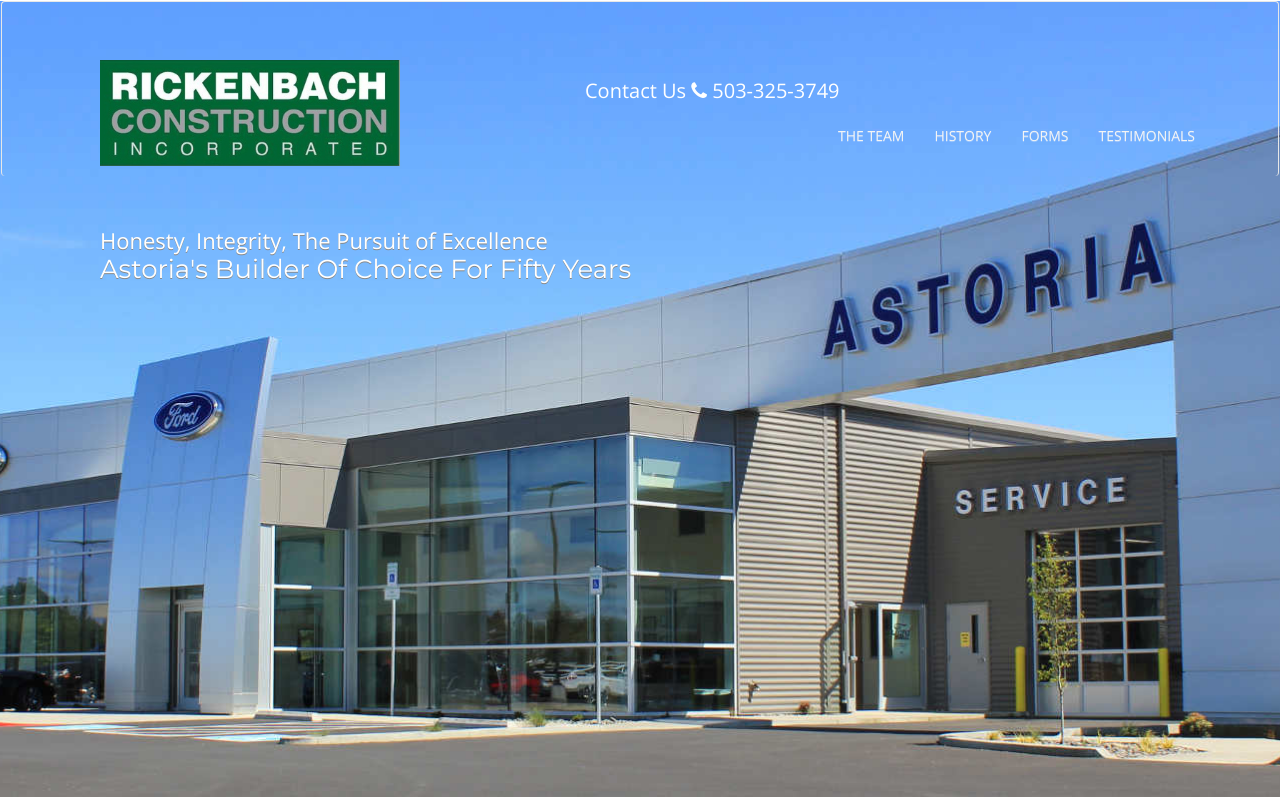
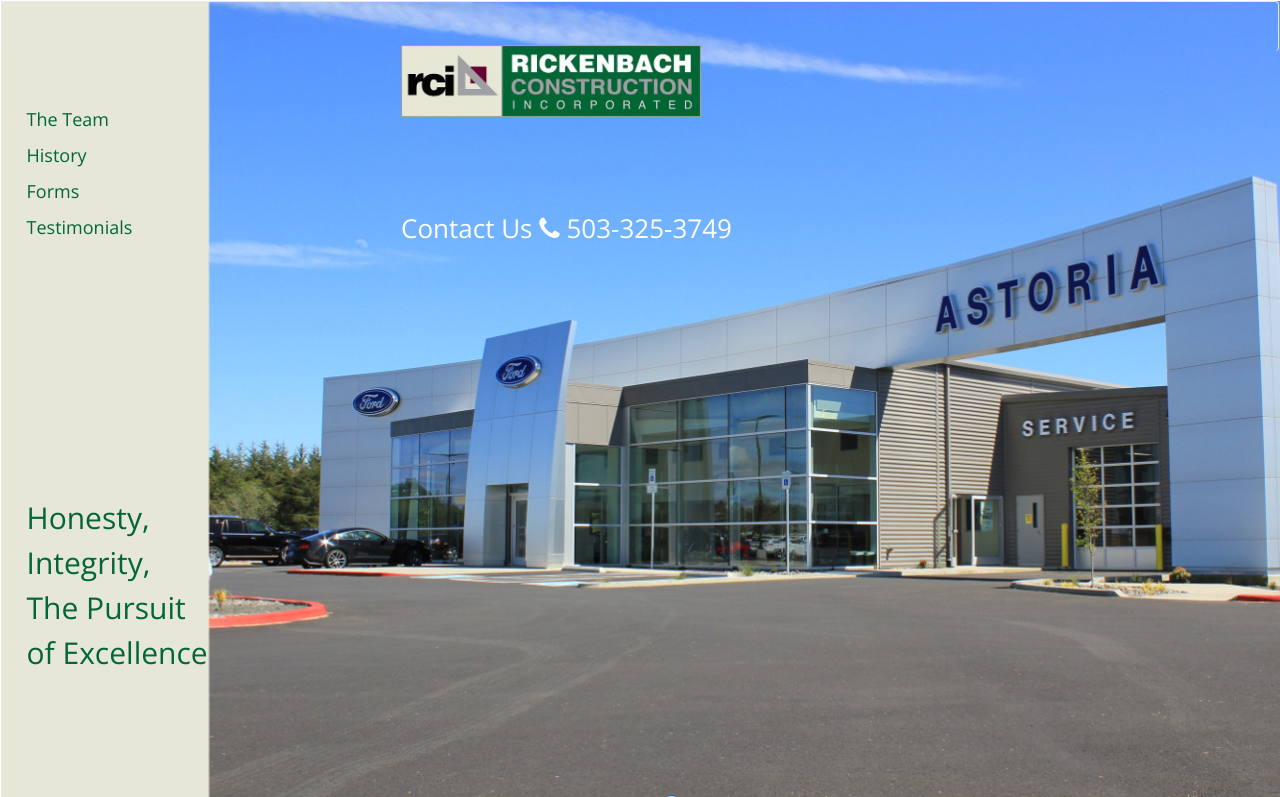
Before and after one commit to will-harrison/rickenbach, a plain HTML site: page index.html in a window 1280 px wide. Shown: the top 797 px of the page. Drawn offline with nearby package versions, Linux system fonts and the light colour scheme.

Commit message:
sidebar layout

```diff
--- a/css/style.css
+++ b/css/style.css
@@ -46,17 +46,18 @@ body {
 }
 
 .header-bg  {
-  background: url('../images/AstoriaFord-bg.jpg');
+  background: url('../images/AstoriaFord-sidebar.jpg');
   background-repeat: no-repeat;
   background-size: cover;
-  background-position: center center;
+  background-position: left center;
   min-height: 800px;
 }
 
 .logo {
   float: left;
-  margin-top: 50px;
-  margin-left: 150px;
+  margin-top: -650px;
+  /*margin-left: 20%;*/
+  margin-left: 350px;
 }
 
 .logo img {
@@ -76,8 +77,9 @@ body {
 
 .header__phone {
   /*float: right;*/
-  margin-top: 75px;
-  margin-left: 685px;
+  margin-top: -475px;
+  /*margin-left: 24%;*/
+  margin-left: 400px;
   color: #fff;
   font-size: 26px;
 }
@@ -93,12 +95,31 @@ body {
   position: absolute;
   margin-top: -575px;
   margin-left: 180px;
+  color: #036635;
 }
 
 .hero__text--large {
   font-family: 'Montserrat', serif;
   font-size: 40px;
   line-height: 1em;
+}
+
+
+.menu {
+  color: #036635;
+  font-size: 18px;
+  line-height: 2em;
+  margin-left: 2%;
+  margin-top: 50px;
+}
+
+.tagline {
+  color: #036635;
+  font-size: 30px;
+  line-height: 1.5em;
+  margin-top: 250px;
+  margin-left: 2%;
+
 }
 
 .showcase {
@@ -294,7 +315,7 @@ p.history__text {
 
 
 
-
+/*
 @media (max-width: 1300px) {
   .header {
     min-height: 800px;
@@ -336,7 +357,7 @@ p.history__text {
   .showcase__head h2 {
     font-size: .75em;
   }
-}
+}*/
 
 
 @media ( max-width:  1299px) {
--- a/index.html
+++ b/index.html
@@ -11,7 +11,6 @@
 </head>
 
 <body>
-  <div class="logo"><a href="/"><img src="images/logo-sm.jpg" alt="Rickenbach Construction logo"></a></div>
   <div class="header header-bg">
     <nav class="header__nav navbar navbar-default">
       <div class="container">
@@ -27,24 +26,45 @@
 
         <!-- Collect the nav links, forms, and other content for toggling -->
         <div class="collapse navbar-collapse" id="bs-example-navbar-collapse-1">
-          <div class="header__phone hidden-xs">
-            Contact Us <span class="fa fa-phone"></span> <a href="tel:503-325-3749"> 503-325-3749</a>
-          </div>
-          <ul class="nav navbar-nav navbar-right">
+<!--           <ul class="nav navbar-nav navbar-right">
             <li><a href="team.html">The Team <span class="sr-only">(current)</span></a></li>
             <li><a href="history.html">History</a></li>
             <li><a href="#">Forms</a></li>
             <li><a href="testimonials.html">Testimonials</a></li>
-          </ul>
+          </ul> -->
         </div><!-- /.navbar-collapse -->
       </div><!-- /.container-fluid -->
     </nav>
 
 
+    <div class="menu">
+      <ul class="list-unstyled">
+        <li>The Team</li>
+        <li>History</li>
+        <li>Forms</li>
+        <li>Testimonials</li>
+      </ul>
+    </div>
+
+    <div class="tagline">
+      <ul class="list-unstyled">
+        <li>Honesty,</li>
+        <li>Integrity,</li>
+        <li>The Pursuit</li>
+        <li>of Excellence</li>
+      </ul>
+    </div>
+
+    <div class="logo"><a0 href="/"><img src="images/logo.jpg" alt="Rickenbach Construction logo"></a></div>
+    <div class="header__phone hidden-xs">
+      Contact Us <span class="fa fa-phone"></span> <a href="tel:503-325-3749"> 503-325-3749</a>
+    </div>
   </div>
 
 
-  <section class="hero__text hidden-sm hidden-xs">
+
+
+<!--   <section class="hero__text hidden-sm hidden-xs">
     <div class="container">
       <div class="hero__text--small clearfix">
         Honesty, Integrity, The Pursuit of Excellence
@@ -55,7 +75,7 @@
       </div>
     </div>
   </section>
-
+ -->
 
 
 
```
Also changed, not shown: images/AstoriaFord-sidebar.jpg (added), images/rough.jpg (added).
